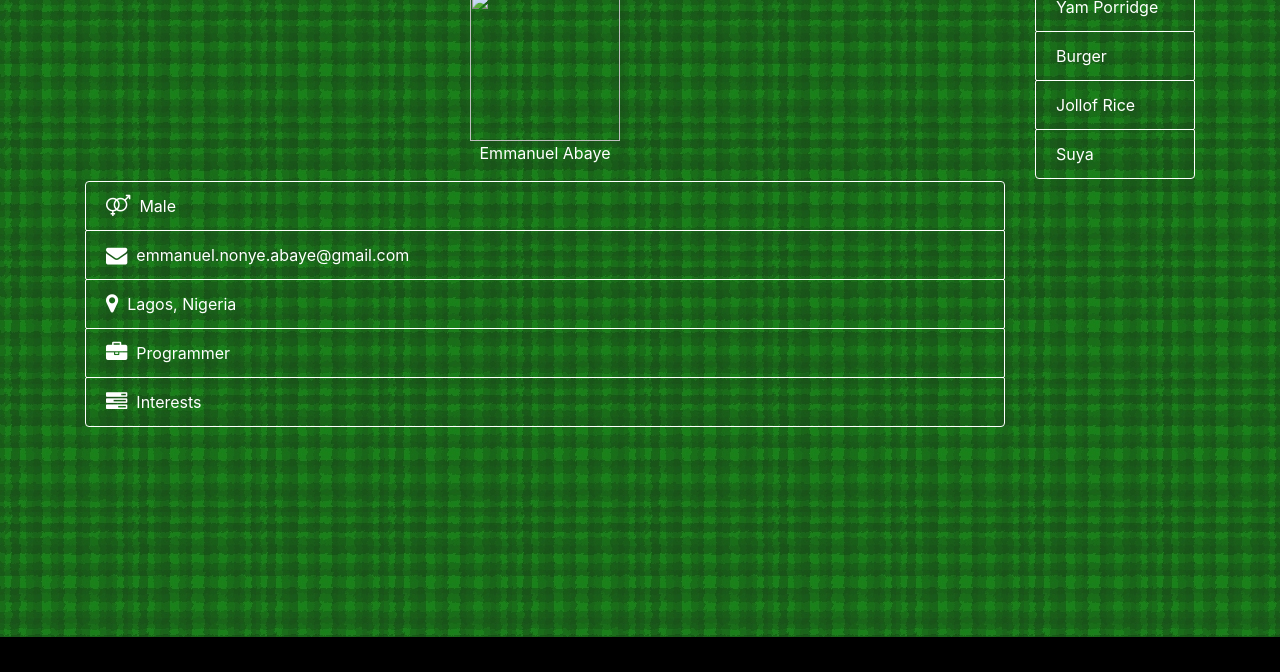
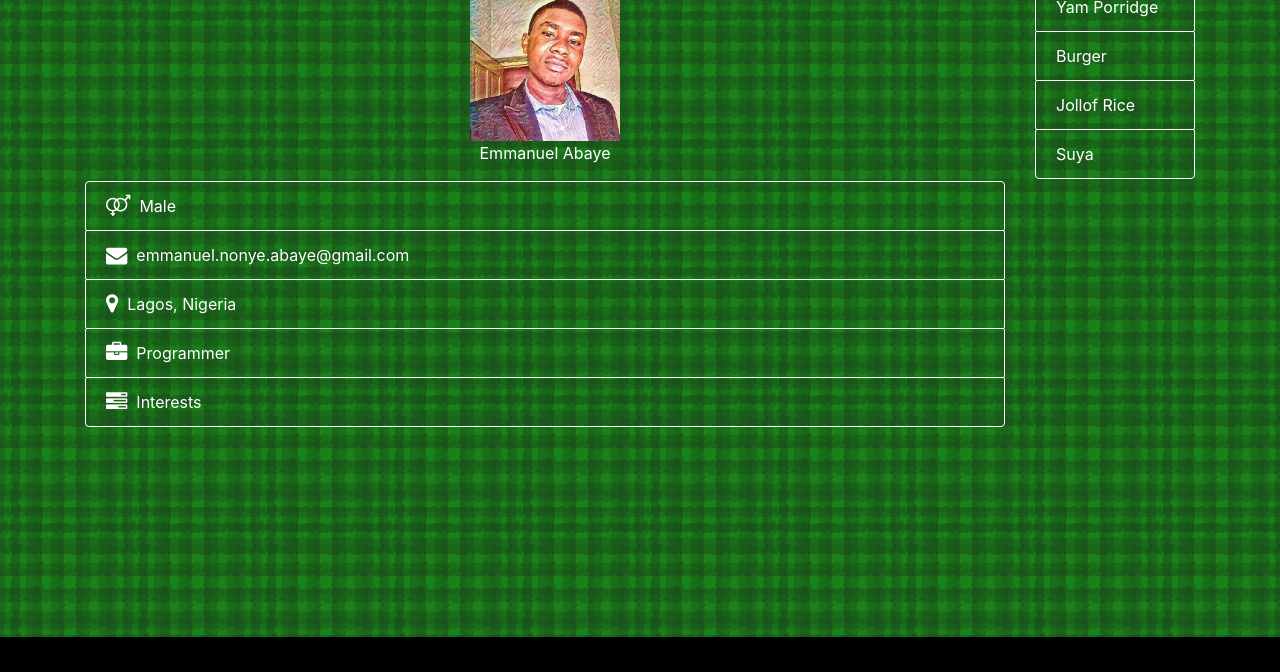
Before and after one commit to emmabaye/More-Recipes, a plain HTML site: page template/profile.htm in a window 1280 px wide. Shown: the part 128-800 px from the top of the page. Drawn offline with Linux system fonts and the light colour scheme.

Commit message:
Fixes to profile page

```diff
--- a/template/profile.htm
+++ b/template/profile.htm
@@ -33,7 +33,7 @@
 		<div class="row">
 			<div class="col-md-10 text-center">
 				<p class="h3 text-center">Profile</p>
-				<img class="profile-pic" src="#" height="150px" width="150px">
+				<img class="profile-pic" src="./img/profilepic.jpeg" height="150px" width="150px">
 				<p>Emmanuel Abaye</p>
 
 			<ul class="list-group ">
```
Also changed, not shown: template/catalog.htm (+1 -1 lines), template/recipe.htm (+3 -0 lines), template/img/profilepic.jpeg (added).
